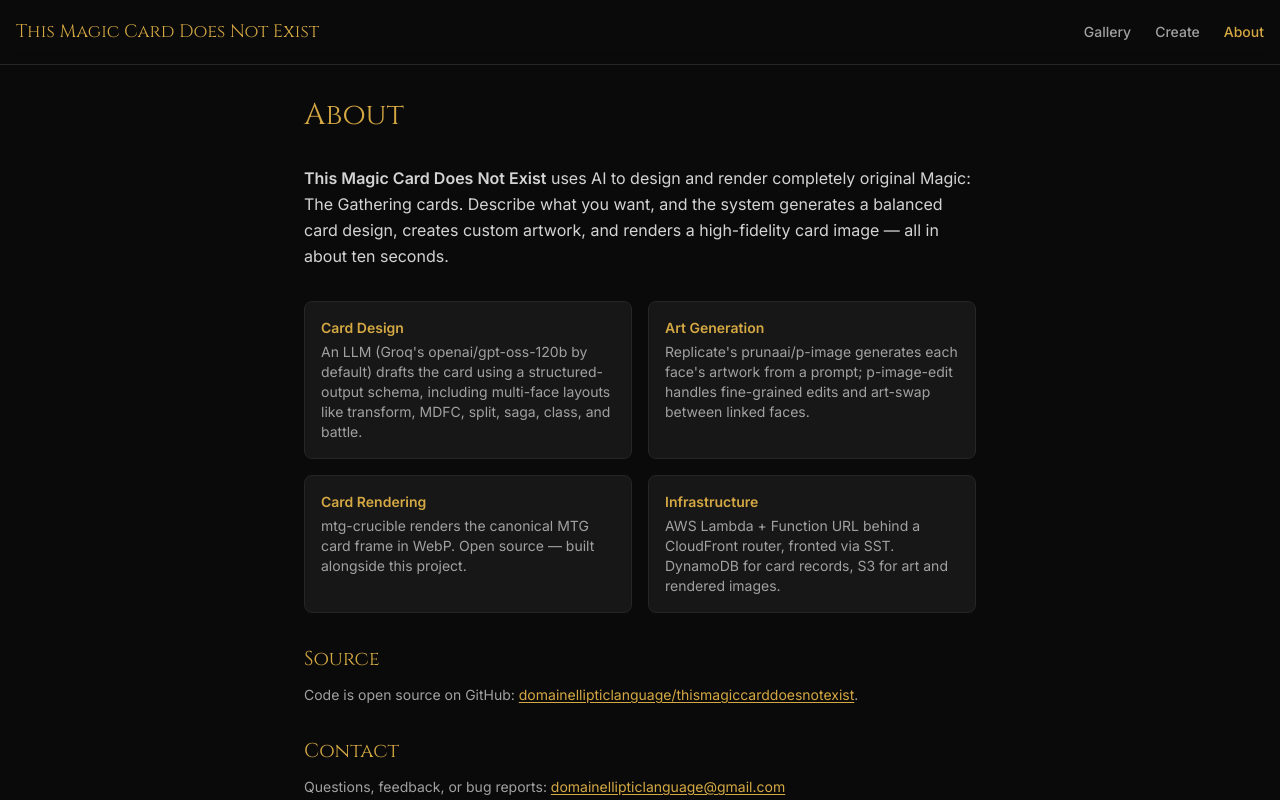
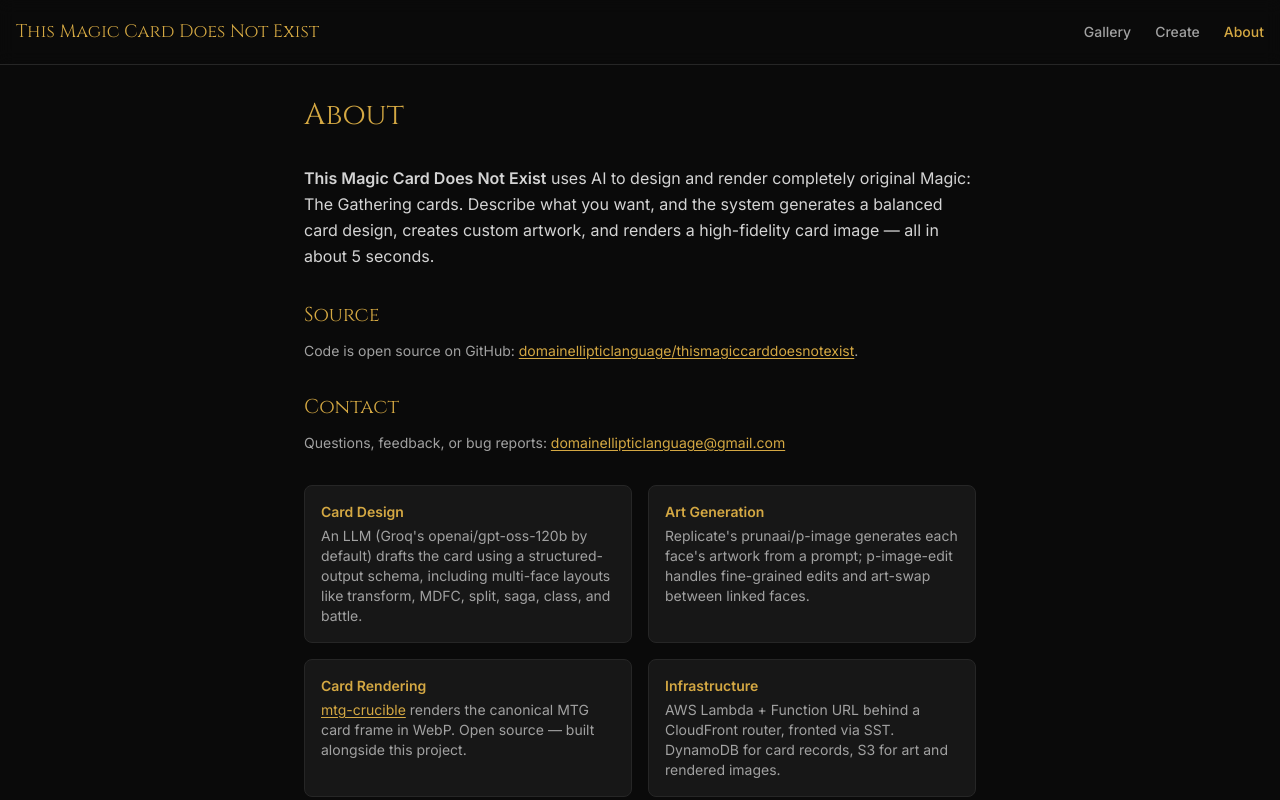
Before and after one commit to domainellipticlanguage/thismagiccarddoesnotexist, a React (Vite) app in the folder frontend/: page /about in a window 1280 px wide. Shown: the top 800 px of the page. Built offline with nearby package versions, Linux system fonts and the light colour scheme.

Commit message:
About: reorder Source/Contact above the stack cards, tweak copy
- 'about ten seconds' → 'about 5 seconds'
- Move Source + Contact sections to sit above the four stack cards.
- mtg-crucible mention is now a link to the npm package.

```diff
--- a/frontend/src/pages/AboutPage.tsx
+++ b/frontend/src/pages/AboutPage.tsx
@@ -6,22 +6,8 @@
         <strong>This Magic Card Does Not Exist</strong> uses AI to design and render completely
         original Magic: The Gathering cards. Describe what you want, and the system generates a
         balanced card design, creates custom artwork, and renders a high-fidelity card image —
-        all in about ten seconds.
+        all in about 5 seconds.
       </p>
-
-      <div className="grid grid-cols-1 sm:grid-cols-2 gap-4">
-        {[
-          { title: "Card Design", desc: "An LLM (Groq's openai/gpt-oss-120b by default) drafts the card using a structured-output schema, including multi-face layouts like transform, MDFC, split, saga, class, and battle." },
-          { title: "Art Generation", desc: "Replicate's prunaai/p-image generates each face's artwork from a prompt; p-image-edit handles fine-grained edits and art-swap between linked faces." },
-          { title: "Card Rendering", desc: "mtg-crucible renders the canonical MTG card frame in WebP. Open source — built alongside this project." },
-          { title: "Infrastructure", desc: "AWS Lambda + Function URL behind a CloudFront router, fronted via SST. DynamoDB for card records, S3 for art and rendered images." },
-        ].map((item) => (
-          <div key={item.title} className="bg-neutral-900 border border-neutral-800 rounded-lg p-4">
-            <h3 className="text-sm font-semibold text-gold-400 mb-1">{item.title}</h3>
-            <p className="text-sm text-neutral-400">{item.desc}</p>
-          </div>
-        ))}
-      </div>
 
       <div className="space-y-3">
         <h2 className="font-display text-xl text-gold-400">Source</h2>
@@ -52,6 +38,20 @@
         </p>
       </div>
 
+      <div className="grid grid-cols-1 sm:grid-cols-2 gap-4">
+        {[
+          { title: "Card Design", body: <>An LLM (Groq's openai/gpt-oss-120b by default) drafts the card using a structured-output schema, including multi-face layouts like transform, MDFC, split, saga, class, and battle.</> },
+          { title: "Art Generation", body: <>Replicate's prunaai/p-image generates each face's artwork from a prompt; p-image-edit handles fine-grained edits and art-swap between linked faces.</> },
+          { title: "Card Rendering", body: <><a href="https://www.npmjs.com/package/mtg-crucible" target="_blank" rel="noreferrer" className="text-gold-400 hover:text-gold-300 underline underline-offset-2">mtg-crucible</a> renders the canonical MTG card frame in WebP. Open source — built alongside this project.</> },
+          { title: "Infrastructure", body: <>AWS Lambda + Function URL behind a CloudFront router, fronted via SST. DynamoDB for card records, S3 for art and rendered images.</> },
+        ].map((item) => (
+          <div key={item.title} className="bg-neutral-900 border border-neutral-800 rounded-lg p-4">
+            <h3 className="text-sm font-semibold text-gold-400 mb-1">{item.title}</h3>
+            <p className="text-sm text-neutral-400">{item.body}</p>
+          </div>
+        ))}
+      </div>
+
       <div className="text-xs text-neutral-500 pt-6 border-t border-neutral-900">
         Magic: The Gathering is a trademark of Wizards of the Coast. This site is a fan project
         and is not affiliated with or endorsed by Wizards of the Coast. Generated cards are not
```
